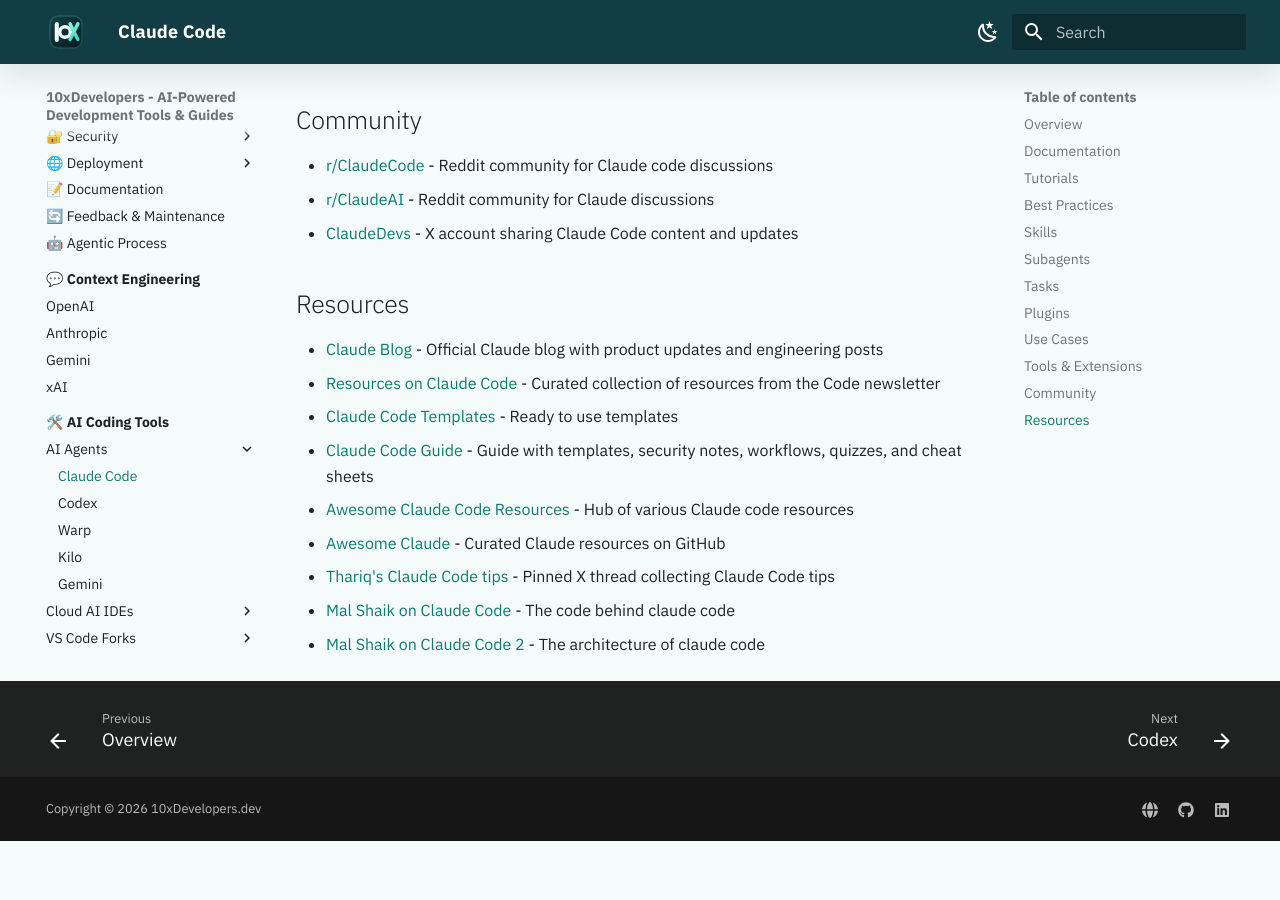
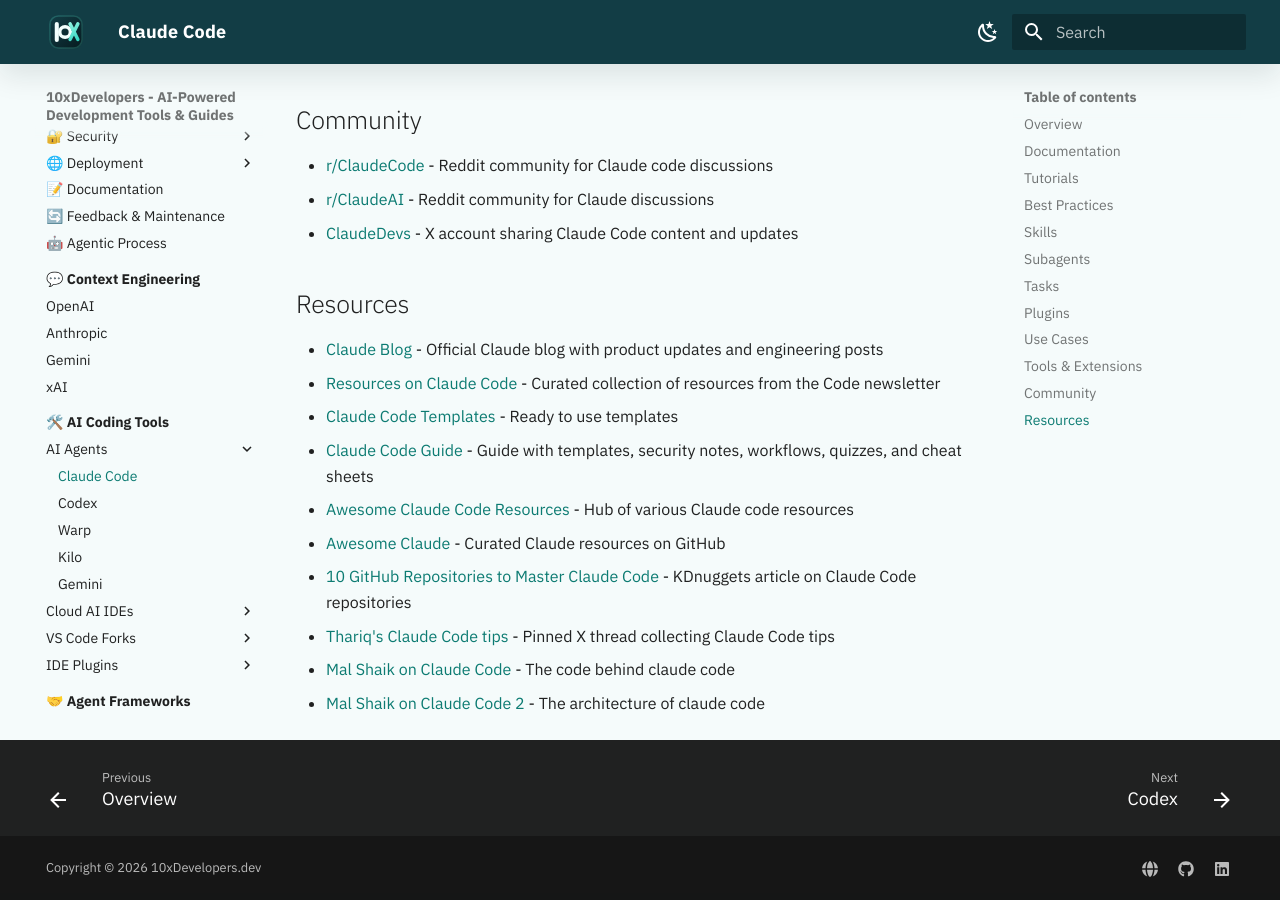
Before and after one commit to shlomoc/10xdev, an MkDocs documentation site: the page built from docs/ai-coding-tools/ai-agents/claude-code.md, in a window 1280 px wide and 900 px high, scrolled down 2918 px. Built offline with MkDocs 1.6.1 and Material for MkDocs 9.7.7, drawn with Linux system fonts in a browser that asks for light colours; before the commit the page ends 3759 px from its top, so only the background shows below that.

Commit message:
docs: add new resources for Claude Code and OpenClaw use cases

```diff
--- a/docs/ai-coding-tools/ai-agents/claude-code.md
+++ b/docs/ai-coding-tools/ai-agents/claude-code.md
@@ -95,6 +95,7 @@ Claude code is a CLI that can also be used with an IDE like VS Code.
 - [Claude Code Guide](https://cc.bruniaux.com/) - Guide with templates, security notes, workflows, quizzes, and cheat sheets
 - [Awesome Claude Code Resources](https://awesomeclaude.ai/) - Hub of various Claude code resources
 - [Awesome Claude](https://github.com/webfuse-com/awesome-claude) - Curated Claude resources on GitHub
+- [10 GitHub Repositories to Master Claude Code](https://www.kdnuggets.com/10-github-repositories-to-master-claude-code) - KDnuggets article on Claude Code repositories
 - [Thariq's Claude Code tips](https://x.com/trq212/status/2035372716820218141) - Pinned X thread collecting Claude Code tips
 - [Mal Shaik on Claude Code](https://x.com/mal_shaik/status/2038918662489510273) - The code behind claude code
 - [Mal Shaik on Claude Code 2](https://x.com/mal_shaik/status/2039198750275461198) - The architecture of claude code
```
Also changed, not shown: docs/resources/tools/index.md (+1 -0 lines).
